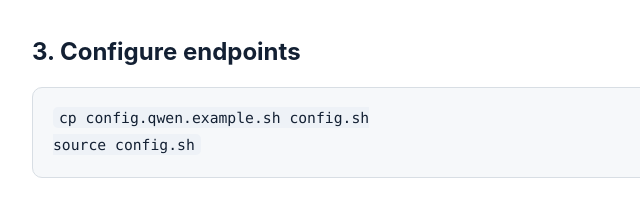
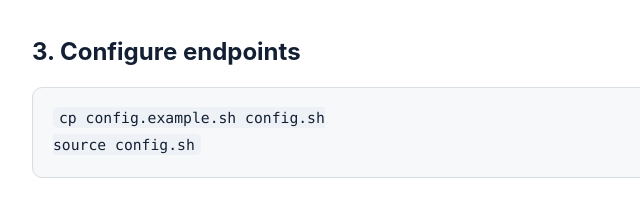
Before and after one commit to CSU-JPG/See2Think, a plain HTML site: page index.html in a window 1280 px wide. Shown: the part 5901-6110 px from the top of the page, 0-640 px from the left. Drawn offline with Linux system fonts and the light colour scheme.

Commit message:
Generalize example config

```diff
--- a/index.html
+++ b/index.html
@@ -279,7 +279,7 @@
 pip install -r requirements.txt</code></pre>
 
     <h3>3. Configure endpoints</h3>
-    <pre><code>cp config.qwen.example.sh config.sh
+    <pre><code>cp config.example.sh config.sh
 source config.sh</code></pre>
 
     <h3>4. Run one setting</h3>
```
Also changed, not shown: 3 other files.
